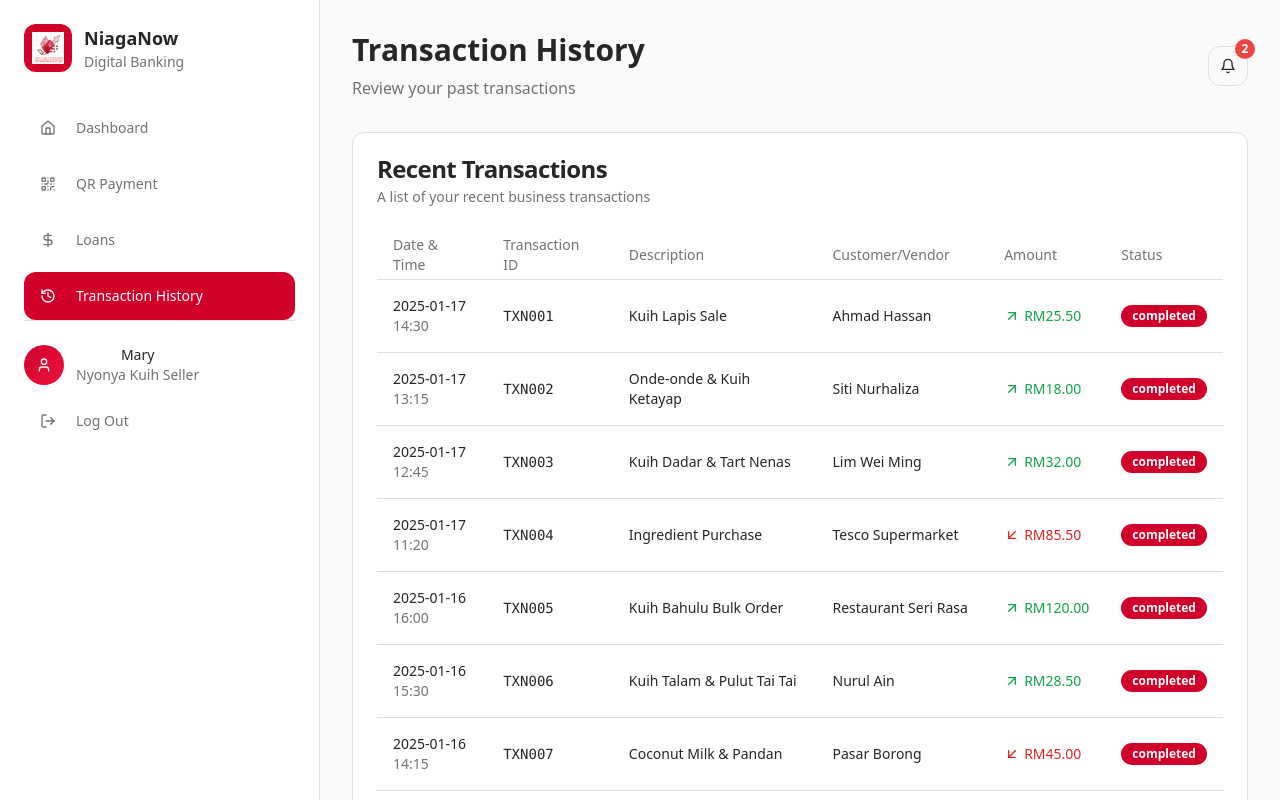
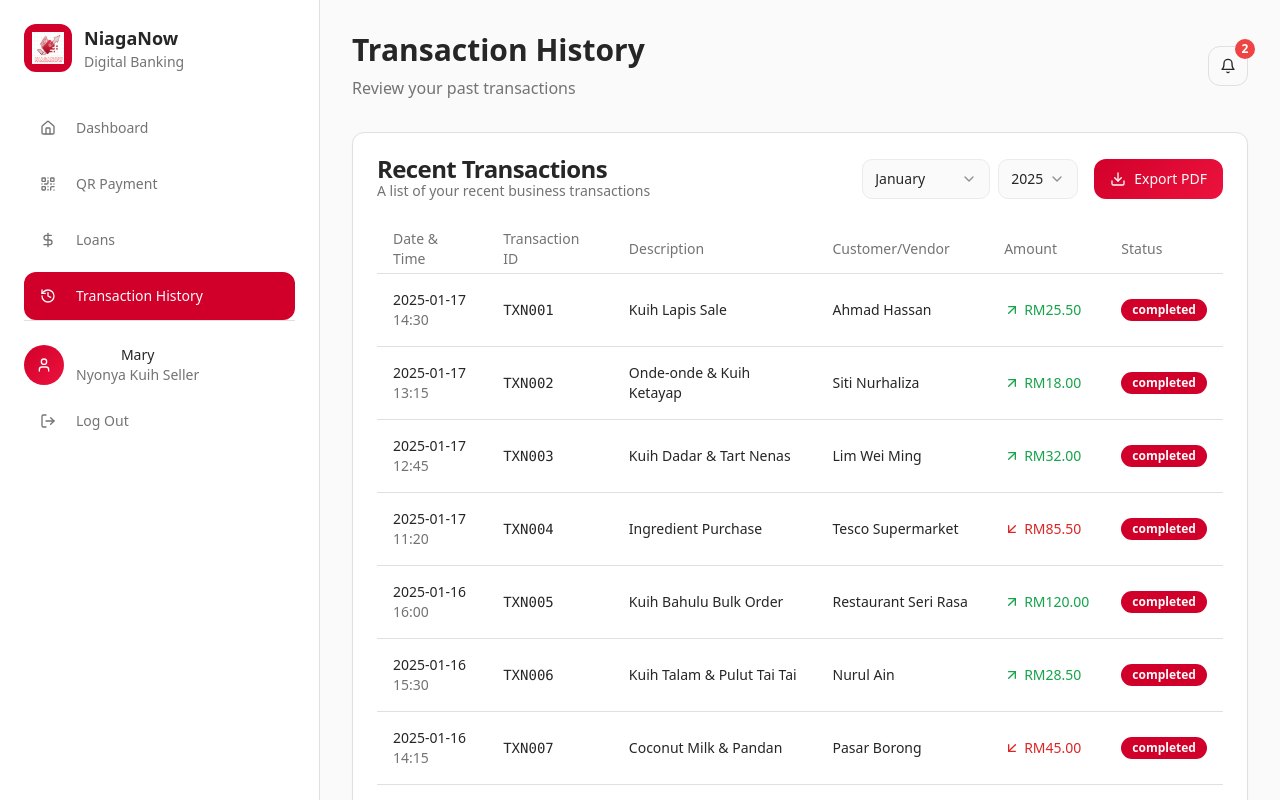
Before and after one commit to mmmchu/Maxins, a React (Vite) app: page /transaction-history in a window 1280 px wide. Shown: the top 800 px of the page. Built offline with nearby package versions, Linux system fonts and the light colour scheme.

Commit message:
Add export to PDF button
Adds a button to the transaction history page to export transactions to PDF, grouped by month and year.

```diff
--- a/src/pages/TransactionHistory.tsx
+++ b/src/pages/TransactionHistory.tsx
@@ -1,4 +1,4 @@
-
+import { useState } from "react";
 import { useNavigate } from "react-router-dom";
 import {
   Home,
@@ -9,19 +9,31 @@ import {
   DollarSign,
   History,
   ArrowUpRight,
-  ArrowDownLeft
+  ArrowDownLeft,
+  Download
 } from "lucide-react";
 import { Button } from "@/components/ui/button";
 import { Card, CardContent, CardDescription, CardHeader, CardTitle } from "@/components/ui/card";
 import { Badge } from "@/components/ui/badge";
 import { Popover, PopoverContent, PopoverTrigger } from "@/components/ui/popover";
 import { Table, TableBody, TableCell, TableHead, TableHeader, TableRow } from "@/components/ui/table";
+import { Select, SelectContent, SelectItem, SelectTrigger, SelectValue } from "@/components/ui/select";
 
 const TransactionHistory = () => {
   const navigate = useNavigate();
+  const [selectedMonth, setSelectedMonth] = useState("01");
+  const [selectedYear, setSelectedYear] = useState("2025");
 
   const handleLogout = () => {
     navigate("/login");
+  };
+
+  const handleExportPDF = () => {
+    // Generate PDF export logic here
+    const monthName = new Date(parseInt(selectedYear), parseInt(selectedMonth) - 1).toLocaleString('default', { month: 'long' });
+    console.log(`Exporting transactions for ${monthName} ${selectedYear} to PDF...`);
+    // This would typically call a PDF generation library or API
+    alert(`Exporting transactions for ${monthName} ${selectedYear} to PDF...`);
   };
 
   const sidebarItems = [
@@ -147,6 +159,23 @@ const TransactionHistory = () => {
     }
   ];
 
+  const months = [
+    { value: "01", label: "January" },
+    { value: "02", label: "February" },
+    { value: "03", label: "March" },
+    { value: "04", label: "April" },
+    { value: "05", label: "May" },
+    { value: "06", label: "June" },
+    { value: "07", label: "July" },
+    { value: "08", label: "August" },
+    { value: "09", label: "September" },
+    { value: "10", label: "October" },
+    { value: "11", label: "November" },
+    { value: "12", label: "December" }
+  ];
+
+  const years = ["2025", "2024", "2023", "2022"];
+
   return (
     <div className="min-h-screen bg-background flex">
       {/* Sidebar */}
@@ -246,8 +275,48 @@ const TransactionHistory = () => {
         {/* Transaction History Content */}
         <Card>
           <CardHeader>
-            <CardTitle>Recent Transactions</CardTitle>
-            <CardDescription>A list of your recent business transactions</CardDescription>
+            <div className="flex items-center justify-between">
+              <div>
+                <CardTitle>Recent Transactions</CardTitle>
+                <CardDescription>A list of your recent business transactions</CardDescription>
+              </div>
+
+              {/* Export Controls */}
+              <div className="flex items-center gap-4">
+                <div className="flex items-center gap-2">
+                  <Select value={selectedMonth} onValueChange={setSelectedMonth}>
+                    <SelectTrigger className="w-32">
+                      <SelectValue />
+                    </SelectTrigger>
+                    <SelectContent>
+                      {months.map((month) => (
+                        <SelectItem key={month.value} value={month.value}>
+                          {month.label}
+                        </SelectItem>
+                      ))}
+                    </SelectContent>
+                  </Select>
+
+                  <Select value={selectedYear} onValueChange={setSelectedYear}>
+                    <SelectTrigger className="w-20">
+                      <SelectValue />
+                    </SelectTrigger>
+                    <SelectContent>
+                      {years.map((year) => (
+                        <SelectItem key={year} value={year}>
+                          {year}
+                        </SelectItem>
+                      ))}
+                    </SelectContent>
+                  </Select>
+                </div>
+
+                <Button onClick={handleExportPDF} className="flex items-center gap-2">
+                  <Download className="w-4 h-4" />
+                  Export PDF
+                </Button>
+              </div>
+            </div>
           </CardHeader>
           <CardContent>
             <Table>
```
